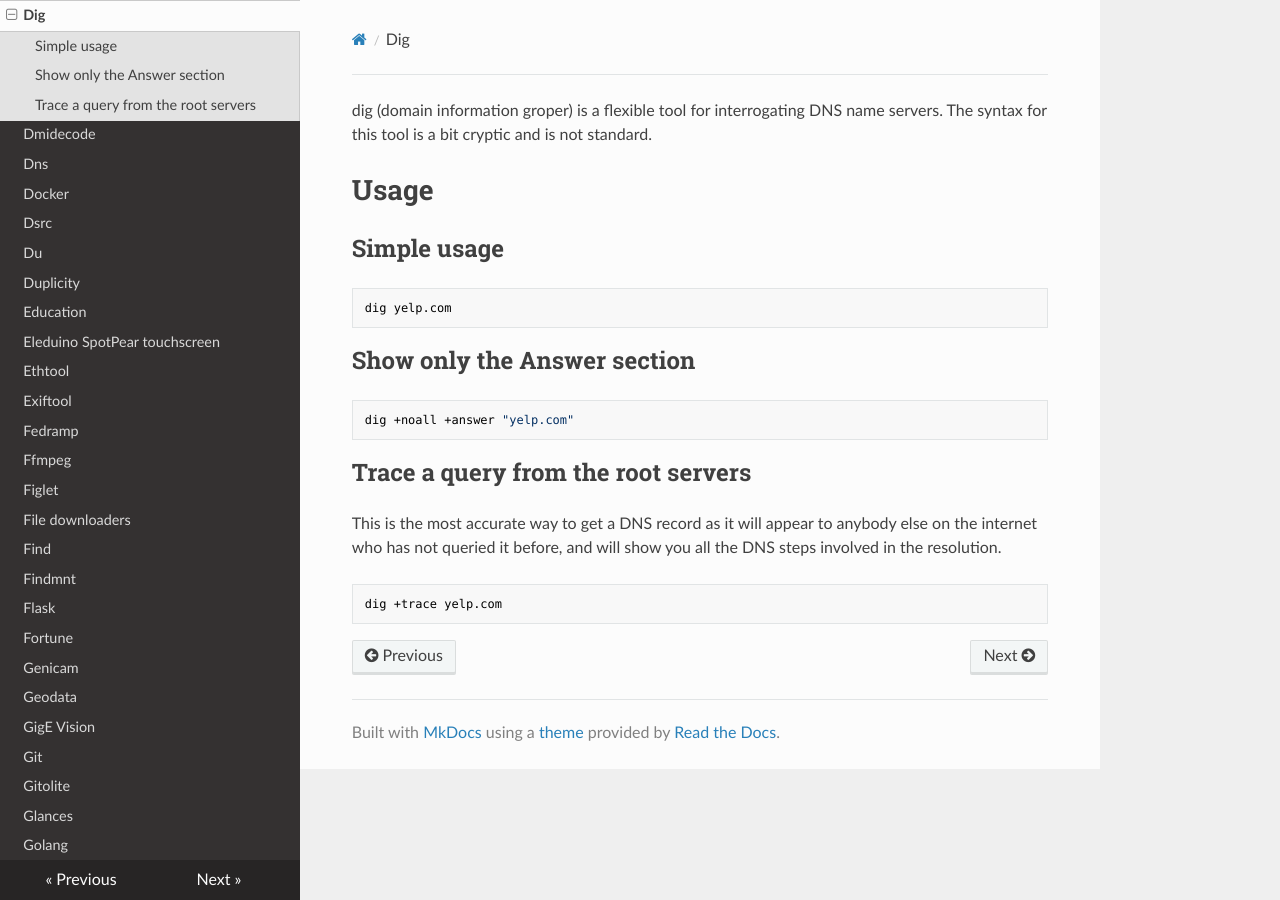
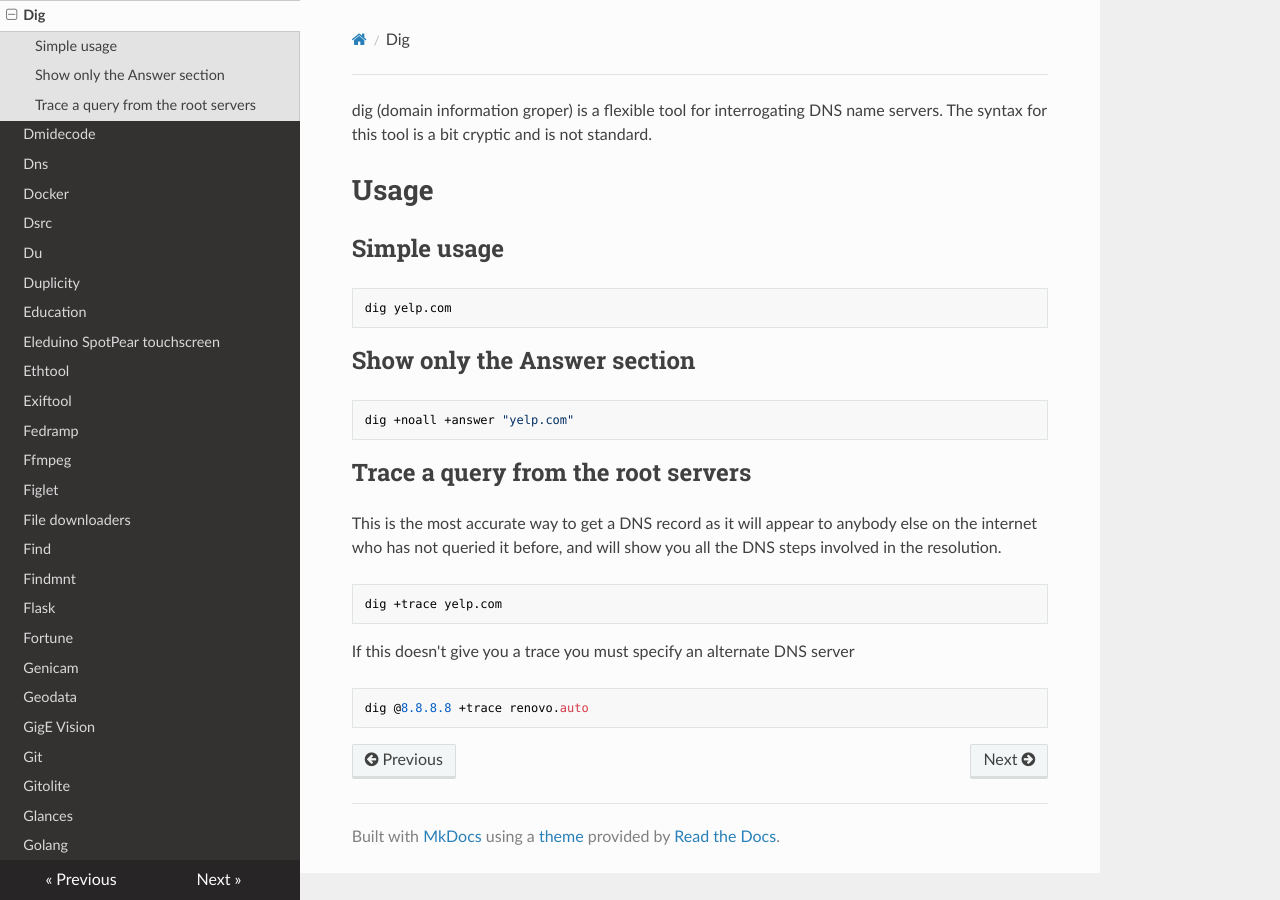
Before and after one commit to lando-cal/tech-notes, an MkDocs documentation site: the page built from docs/dig.md, in a window 1280 px wide. Built offline with MkDocs 1.6.1, drawn with Linux system fonts in a browser that asks for light colours; nearby versions of some CDN libraries.

Commit message:
Add @8.8.8.8 example

````diff
--- a/docs/dig.md
+++ b/docs/dig.md
@@ -21,3 +21,9 @@ This is the most accurate way to get a DNS record as it will appear to anybody e
 ```
 dig +trace yelp.com
 ```
+
+If this doesn't give you a trace you must specify an alternate DNS server
+
+```
+dig @8.8.8.8 +trace renovo.auto
+```
````
